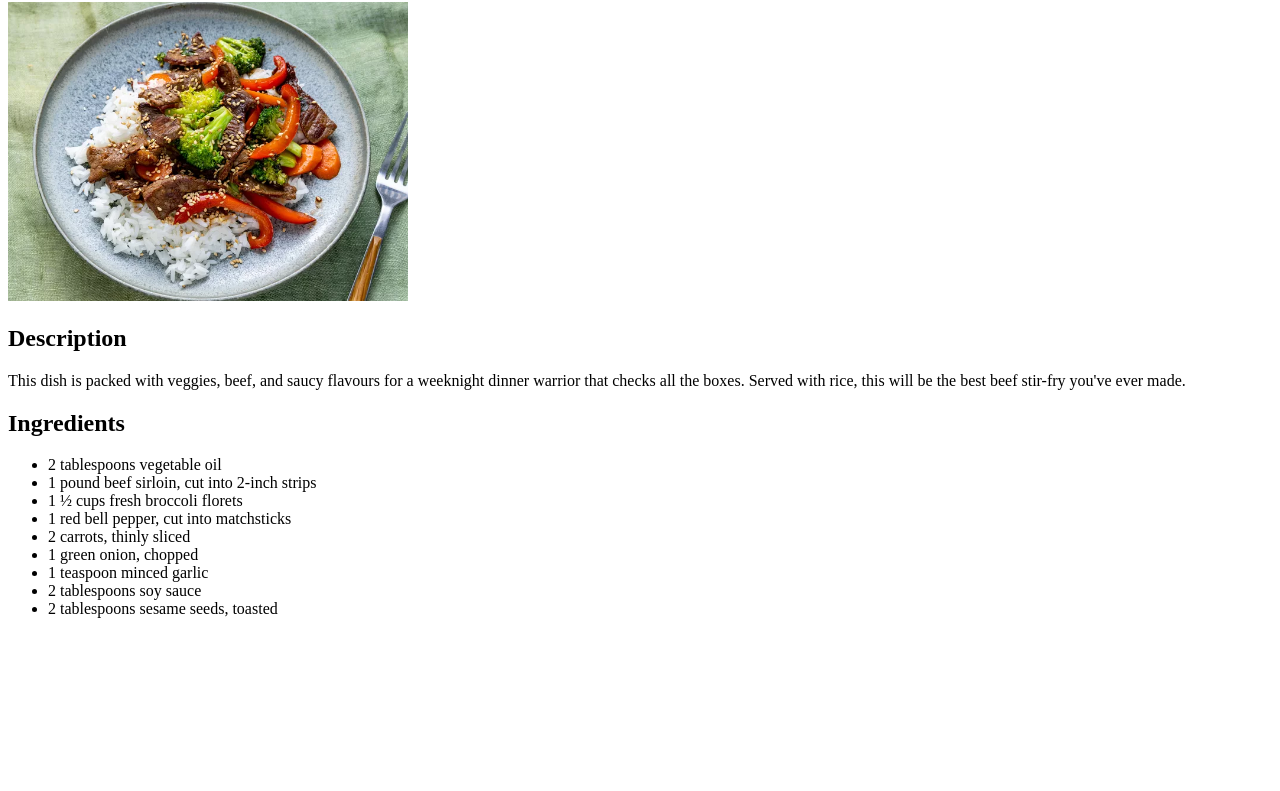
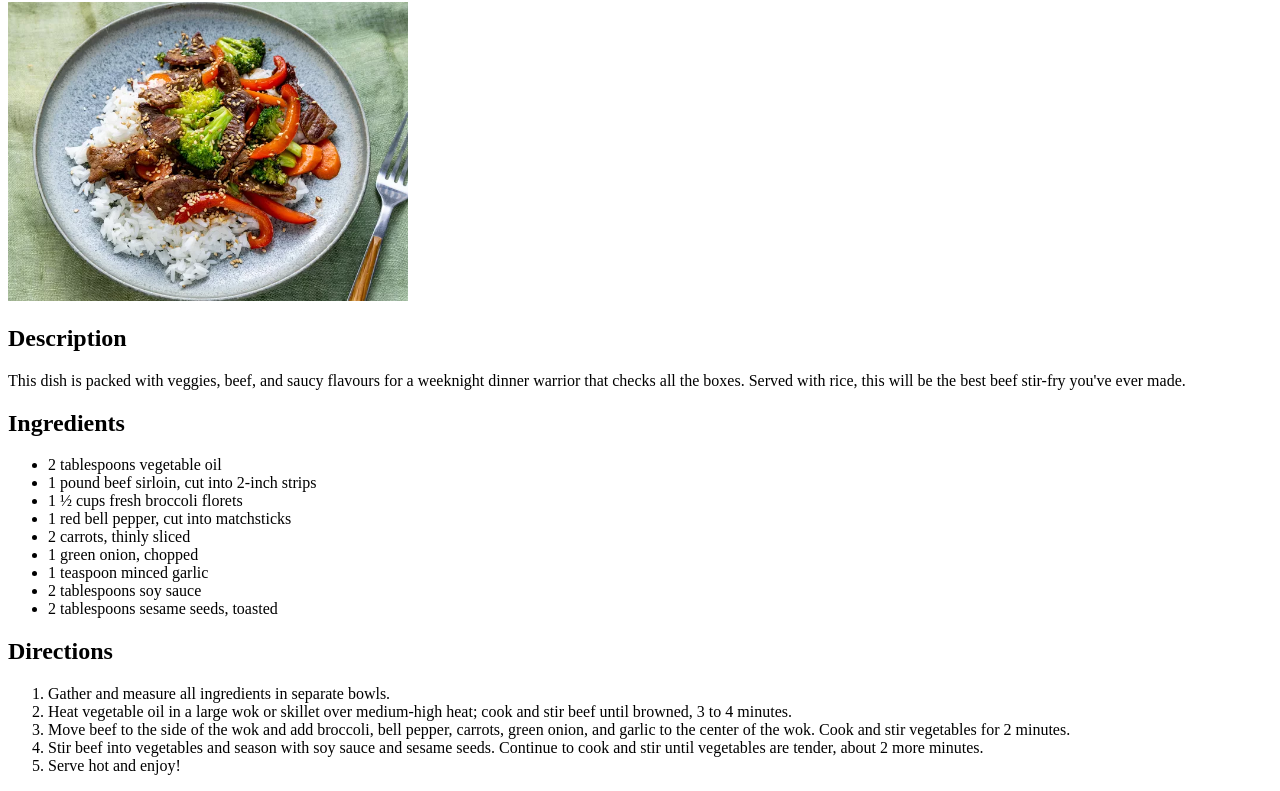
Before and after one commit to AndrewAttemptsCode/odin-recipes, a plain HTML site: page recipes/beef-stir-fry.html in a window 1280 px wide. Shown: the part 78-869 px from the top of the page. Before the commit the page ends 800 px from the top, so only its background shows below. Drawn offline with Linux system fonts and the light colour scheme.

Commit message:
Add Directions to the beef-stir-fry.html page

```diff
--- a/recipes/beef-stir-fry.html
+++ b/recipes/beef-stir-fry.html
@@ -26,5 +26,17 @@
                 <li>2 tablespoons sesame seeds, toasted</li>
             </ul>
 
+        <h2>Directions</h2>
+            <ol>
+                <li>Gather and measure all ingredients in separate bowls.</li>
+                <li>Heat vegetable oil in a large wok or skillet over medium-high
+                    heat; cook and stir beef until browned, 3 to 4 minutes.</li>
+                <li>Move beef to the side of the wok and add broccoli, bell pepper,
+                     carrots, green onion, and garlic to the center of the wok. Cook
+                     and stir vegetables for 2 minutes.</li>
+                <li>Stir beef into vegetables and season with soy sauce and sesame seeds.
+                     Continue to cook and stir until vegetables are tender, about 2 more minutes.</li>
+                <li>Serve hot and enjoy!</li>
+            </ol>
     </body>
 </html>
```
Lines whose indentation alone changed are shown as unchanged.
